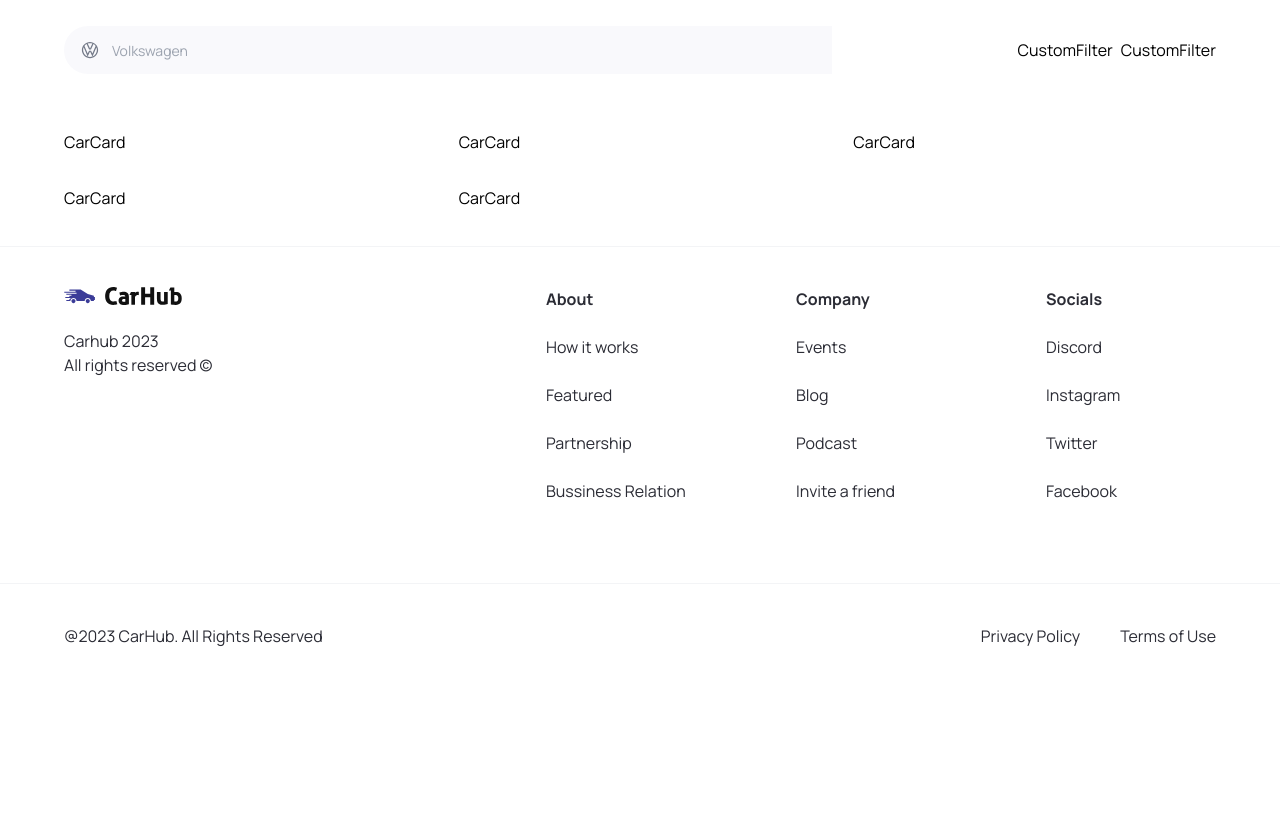
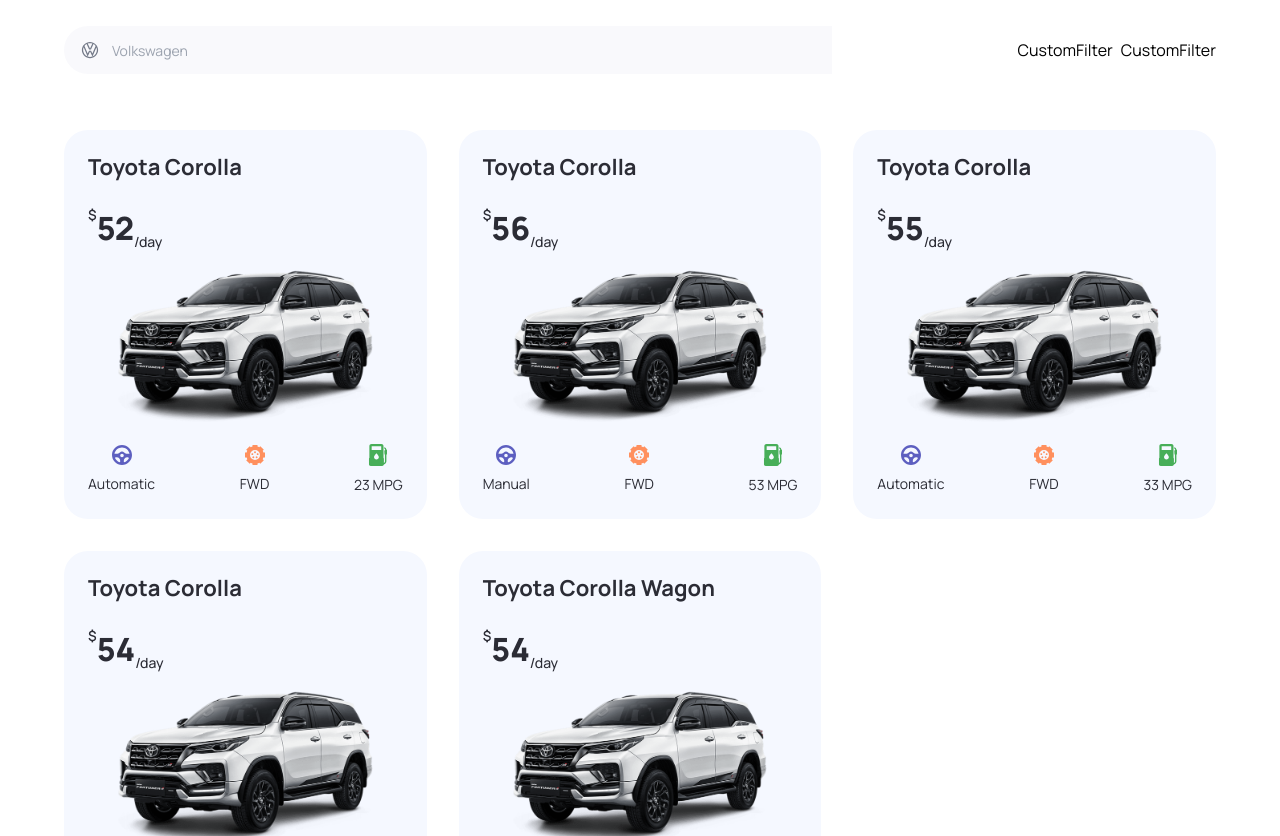
Before and after one commit to NathanHolt/next-car-app, a Next.js app: page / in a window 1280 px wide. Shown: the part 960-1796 px from the top of the page. Before the commit the page ends 1648 px from the top, so only its background shows below. Built offline with nearby package versions, Linux system fonts and the light colour scheme.

Commit message:
filled out CarCard and updated CustomButton along with the types

```diff
--- a/components/CarCard.tsx
+++ b/components/CarCard.tsx
@@ -3,6 +3,8 @@
 import { useState } from 'react'
 import Image from 'next/image';
 import { CarProps } from '@/types';
+import { calculateCarRent } from '@/utils';
+import CustomButton from './CustomButton';
 
 interface CarCardProps {
     car: CarProps
@@ -10,9 +12,88 @@
 
 const CarCard = ({ car }: CarCardProps) => {
     const { city_mpg, year, make, model, transmission, drive } = car;
+    const [isOpen, setIsOpen] = useState(false);
+
+    const carRent = calculateCarRent(city_mpg, year);
 
     return (
-        <div>CarCard</div>
+        <div className="car-card group">
+            <div className="car-card__content">
+                <h2 className="car-card__content-title">
+                    {make} {model}
+                </h2>
+            </div>
+
+            <p className='flex mt-6 text-[32px] font-extrabold'>
+                <span className='self-start text-[14px] font-semibold'>
+                    $
+                </span>
+                {carRent}
+                <span className="self-end text-[14px] font-medium">
+                    /day
+                </span>
+            </p>
+
+            <div className="relative w-full h-40 my-3 object-contain">
+                <Image
+                    src='/hero.png'
+                    alt='car model'
+                    fill
+                    priority
+                    className='object-contain'
+                />
+            </div>
+
+            <div className="relative flex w-full mt-2">
+                <div className="flex group-hover:invisible w-full justify-between text-gray">
+                    <div className="flex flex-col justify-center items-center gap-2">
+                        <Image
+                            src='/steering-wheel.svg'
+                            width={20}
+                            height={20}
+                            alt='steering wheel'
+                        />
+                        <p className='text-[14px]'>
+                            {transmission === 'a' ? 'Automatic' : 'Manual'}
+                        </p>
+                    </div>
+
+                    <div className="flex flex-col justify-center items-center gap-2">
+                        <Image
+                            src='/tire.svg'
+                            width={20}
+                            height={20}
+                            alt='tire'
+                        />
+                        <p className='text-[14px]'>
+                            {drive.toUpperCase()}
+                        </p>
+                    </div>
+
+                    <div className="flex flex-col justify-center items-center gap-2">
+                        <Image
+                            src='/gas.svg'
+                            width={20}
+                            height={20}
+                            alt='gas'
+                        />
+                        <p className='text-[14px]'>
+                            {city_mpg} MPG
+                        </p>
+                    </div>
+                </div>
+
+                <div className="car-card__btn-container">
+                    <CustomButton
+                        title='View More'
+                        containerStyles='w-full py-[16px] rounded-full bg-primary-blue'
+                        textStyles='text-white text-[14px] leading-[17px] font-bold'
+                        rightIcon='/right-arrow.svg'
+                        handleClick={() => setIsOpen(true)}
+                    />
+                </div>
+            </div>
+        </div>
     )
 }
 
--- a/components/CustomButton.tsx
+++ b/components/CustomButton.tsx
@@ -3,7 +3,7 @@
 import { CustomButtonProps } from '@/types';
 import Image from 'next/image'
 
-const CustomButton = ({ title, containerStyles, handleClick, btnType='button' }: CustomButtonProps) => {
+const CustomButton = ({ title, containerStyles, handleClick, btnType='button', textStyles, rightIcon }: CustomButtonProps) => {
   return (
     <button
         disabled={false}
@@ -11,9 +11,20 @@
         className={`custom-btn ${containerStyles}`}
         onClick={() => {handleClick}}
     >
-        <span className={`flex-1`}>
+        <span className={`flex-1 ${textStyles}`}>
             {title}
         </span>
+
+        {rightIcon && (
+          <div className="relative w-6 h-6">
+            <Image
+              src={rightIcon}
+              alt='right icon'
+              fill
+              className='object-contain'
+            />
+          </div>
+        )}
     </button>
   )
 }
--- a/types/index.ts
+++ b/types/index.ts
@@ -3,6 +3,9 @@
 export interface CustomButtonProps {
     title: string;
     containerStyles?: string;
+    textStyles?: string;
+    rightIcon?: string;
+    isDisabled?: boolean;
     btnType?: "button" | "submit";
     handleClick?:
     MouseEventHandler<HTMLButtonElement>;
--- a/utils/index.ts
+++ b/utils/index.ts
@@ -15,6 +15,26 @@
 //     return result;
 }
 
+export const calculateCarRent = (city_mpg: number, year: number) => {
+  const basePricePerDay = 50;
+  const mileageFactor = 0.1;
+  const ageFactor = 0.05;
+
+  const mileageRate = city_mpg * mileageFactor;
+  const ageRate = (new Date().getFullYear() - year) * ageFactor;
+
+  const rentalRatePerDay = basePricePerDay + mileageRate + ageRate;
+
+  return rentalRatePerDay.toFixed(0);
+}
+
+
+
+
+
+
+
+
 export const testCarData = [
     {
       "city_mpg": 23,
@@ -28,10 +48,10 @@
       "make": "toyota",
       "model": "corolla",
       "transmission": "a",
-      "year": 1993
+      "year": 2020
     },
     {
-      "city_mpg": 23,
+      "city_mpg": 53,
       "class": "compact car",
       "combination_mpg": 26,
       "cylinders": 4,
@@ -42,10 +62,10 @@
       "make": "toyota",
       "model": "corolla",
       "transmission": "m",
-      "year": 1993
+      "year": 2000
     },
     {
-      "city_mpg": 23,
+      "city_mpg": 33,
       "class": "compact car",
       "combination_mpg": 25,
       "cylinders": 4,
@@ -56,7 +76,7 @@
       "make": "toyota",
       "model": "corolla",
       "transmission": "a",
-      "year": 1993
+      "year": 1995
     },
     {
       "city_mpg": 23,
@@ -73,7 +93,7 @@
       "year": 1993
     },
     {
-      "city_mpg": 23,
+      "city_mpg": 29,
       "class": "small station wagon",
       "combination_mpg": 25,
       "cylinders": 4,
@@ -84,6 +104,6 @@
       "make": "toyota",
       "model": "corolla wagon",
       "transmission": "a",
-      "year": 1993
+      "year": 1999
     }
   ]
```
